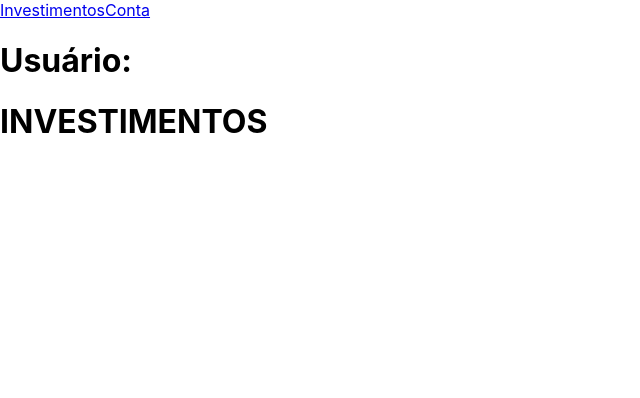
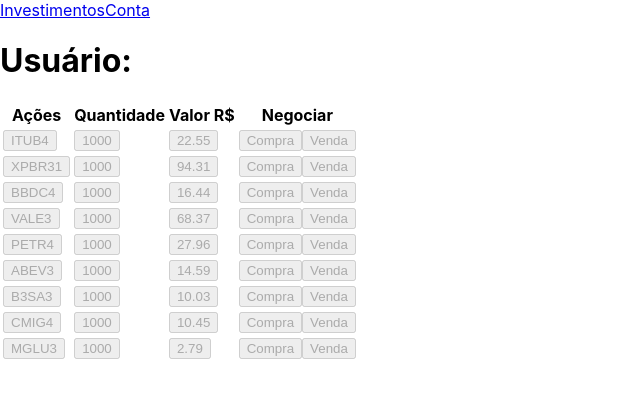
Before and after one commit to AmorimTorres/xp-app, a React (Create React App) app: page /investimentos in a window 1280 px wide. Shown: the top 398 px of the page, without its empty margins (0-640 px from the left). Built offline with nearby package versions, Linux system fonts and the light colour scheme.

Commit message:
FEAT: create UserShares component with shares table and render it on Shares page

```diff
--- /dev/null
+++ b/src/Components/UserShares.jsx
@@ -0,0 +1,53 @@
+import React from 'react';
+import { useSelector } from 'react-redux';
+
+function UserShares() {
+  const getShares = useSelector(({ stock }) => stock.shares);
+
+  return (
+    <div>
+      <table>
+        <thead>
+          <tr>
+            <th>Ações</th>
+            <th>Quantidade</th>
+            <th>Valor R$</th>
+            <th>Negociar</th>
+          </tr>
+        </thead>
+        <tbody>
+          {getShares &&
+            getShares.map((item) => (
+              <tr key={item.company}>
+                <td>
+                  <button type="button" disabled>
+                    {item.ticker}
+                  </button>
+                </td>
+                <td>
+                  <button type="button" disabled>
+                    {item.quantity}
+                  </button>
+                </td>
+                <td>
+                  <button type="button" disabled>
+                    {item.stockPrice}
+                  </button>
+                </td>
+                <td>
+                  <button type="button" disabled>
+                    Compra
+                  </button>
+                  <button type="button" disabled>
+                    Venda
+                  </button>
+                </td>
+              </tr>
+            ))}
+        </tbody>
+      </table>
+    </div>
+  );
+}
+
+export default UserShares;
--- a/src/Pages/Shares.jsx
+++ b/src/Pages/Shares.jsx
@@ -1,11 +1,12 @@
 import React from 'react';
 import Header from '../Components/Header';
+import UserShares from '../Components/UserShares';
 
 function Shares() {
   return (
     <div>
       <Header />
-      <h1> INVESTIMENTOS </h1>
+      <UserShares />
     </div>
   );
 }
```
